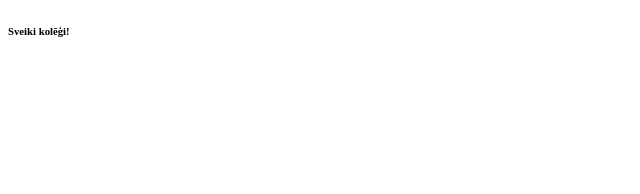
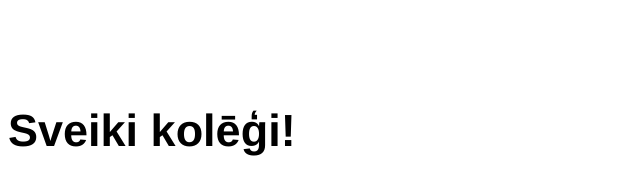
Before and after one commit to elizabetekepale/RVT_darbs, a plain HTML site: page index.html in a window 1280 px wide. Shown: the whole page, without its empty margins (0-640 px from the left). Drawn offline with Linux system fonts and the light colour scheme.

Commit message:
Izveidojām CSS

```diff
--- a/index.html
+++ b/index.html
@@ -4,6 +4,7 @@
     <meta charset="UTF-8">
     <meta http-equiv="X-UA-Compatible" content="IE=edge">
     <meta name="viewport" content="width=device-width, initial-scale=1.0">
+    <link href="style.css" rel="stylesheet" />
     <title>RVT</title>
 </head>
 <body>
--- /dev/null
+++ b/style.css
@@ -0,0 +1,4 @@
+h6 {
+    font-size: 45px;
+    font-family:'Franklin Gothic Medium', 'Arial Narrow', Arial, sans-serif ;
+}
```
